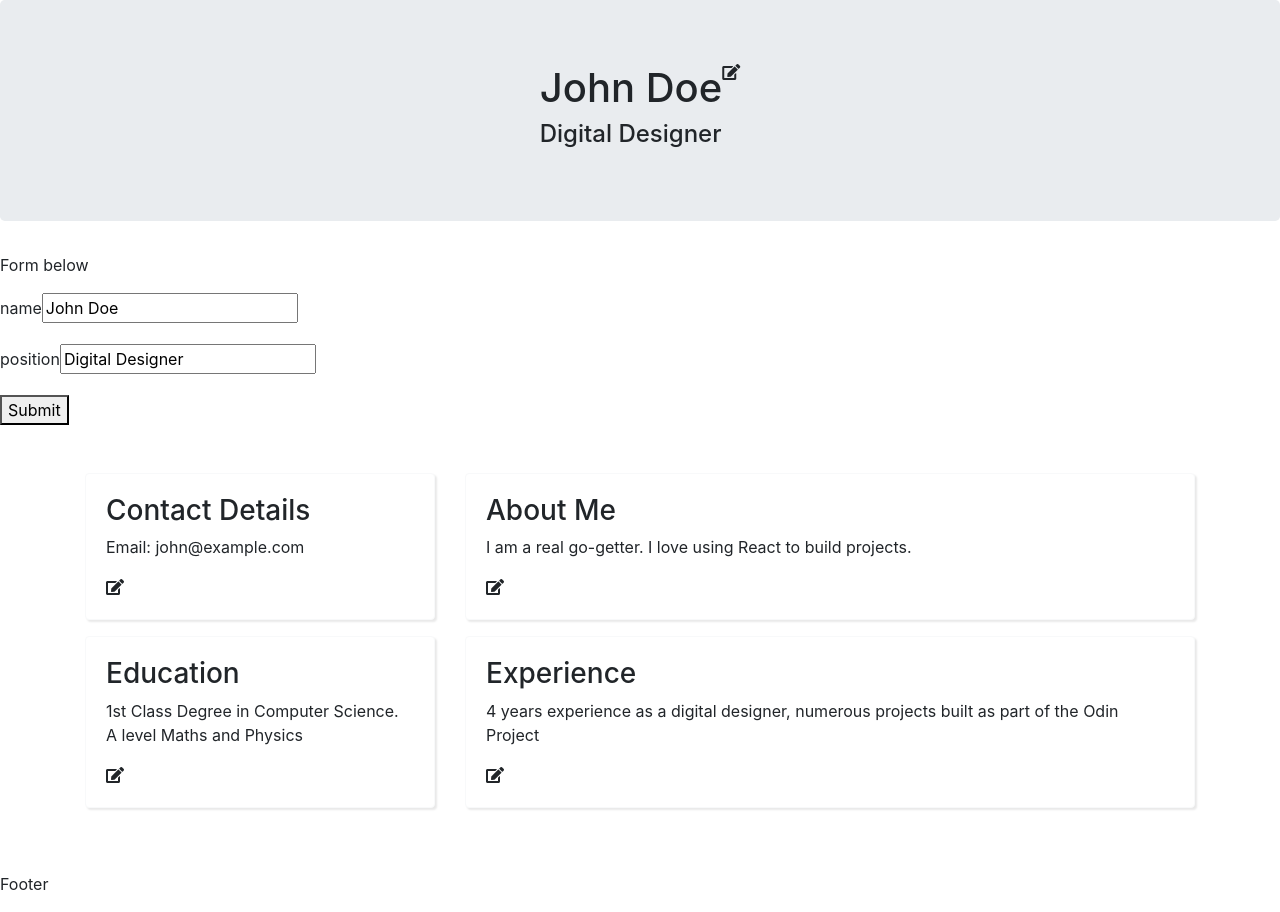
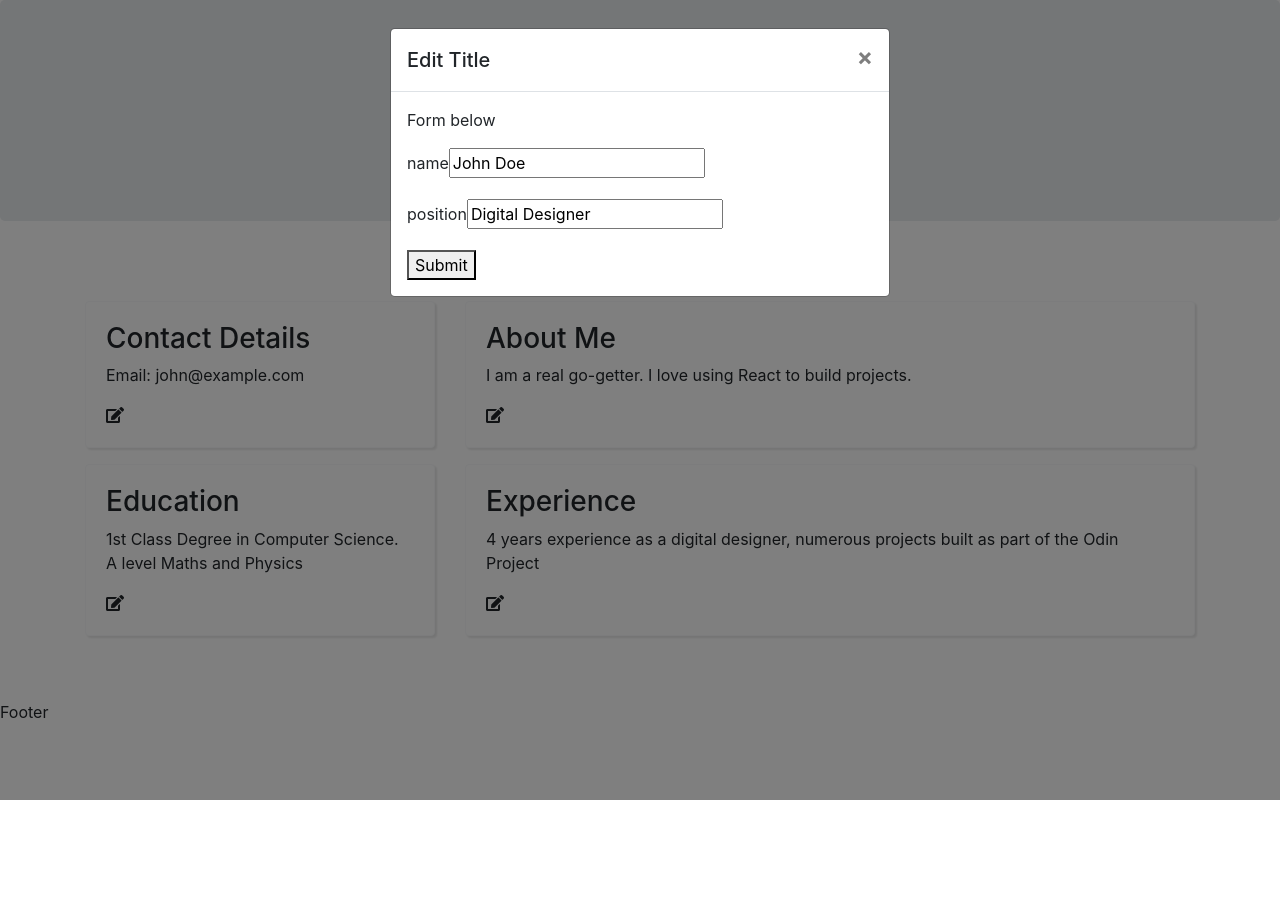
Before and after one commit to Coleus99/cv-project, a React (Create React App) app: page / in a window 1280 px wide. Both pictures are taken after a click on the icon 731 px from the left and 110 px from the top of the page. After the commit the page ends 800 px from the top, so only its background shows below. Built offline with nearby package versions, Linux system fonts and the light colour scheme.

Commit message:
edit form now displayed in Modal

```diff
--- a/public/index.html
+++ b/public/index.html
@@ -12,5 +12,7 @@
   <body>
     <noscript>You need to enable JavaScript to run this app.</noscript>
     <div id="root"></div>
+    <script src="https://code.jquery.com/jquery-3.5.1.slim.min.js" integrity="sha384-DfXdz2htPH0lsSSs5nCTpuj/zy4C+OGpamoFVy38MVBnE+IbbVYUew+OrCXaRkfj" crossorigin="anonymous"></script>
+    <script src="https://cdn.jsdelivr.net/npm/bootstrap@4.5.3/dist/js/bootstrap.bundle.min.js" integrity="sha384-ho+j7jyWK8fNQe+A12Hb8AhRq26LrZ/JpcUGGOn+Y7RsweNrtN/tE3MoK7ZeZDyx" crossorigin="anonymous"></script>
   </body>
 </html>
--- a/src/App.js
+++ b/src/App.js
@@ -53,12 +53,12 @@ class App extends Component {
     return (
       <div>
         <Header id="title" title={this.state.title} edit={this.edit} />
-        <Form fields={this.state.formFields} save={this.save} />
+        <Form fields={this.state.formFields} save={this.save} editTarget={this.state.editTarget}/>
         <main>
           <div className="py-5">
             <div className="container">
               <div className="row">
-                <div className="col-sm-4">
+                <div className="col-md-4">
                   <div className="card border-light mb-3" style={{boxShadow: `2px 2px 2px #e9e9e9`}}>
                     <Contact
                       id="contact"
@@ -67,7 +67,7 @@ class App extends Component {
                     />
                   </div>
                 </div>
-                <div className="col-sm-8">
+                <div className="col-md-8">
                   <div className="card border-light mb-3" style={{boxShadow: `2px 2px 2px #e9e9e9`}}>
                     <Profile
                       id="profile"
@@ -78,7 +78,7 @@ class App extends Component {
                 </div>
               </div>
               <div className="row">
-                <div className="col-sm-4">
+                <div className="col-md-4">
                   <div className="card border-light mb-3" style={{boxShadow: `2px 2px 2px #e9e9e9`}}>
                     <Education
                       id="education"
@@ -87,7 +87,7 @@ class App extends Component {
                     />
                   </div>
                 </div>
-                <div className="col-sm-8">
+                <div className="col-md-8">
                   <div className="card border-light mb-3" style={{boxShadow: `2px 2px 2px #e9e9e9`}}>
                     <Experience
                       id="experience"
--- a/src/components/Contact.js
+++ b/src/components/Contact.js
@@ -6,7 +6,7 @@ class Contact extends Component {
       <div className="card-body">
         <h3>Contact Details</h3>
         <p>Email: {this.props.contact.email}</p>
-        <i className="fas fa-edit" onClick={() => this.props.edit(this.props.id)}></i>
+        <i className="fas fa-edit" onClick={() => this.props.edit(this.props.id)} data-toggle="modal" data-target="#editModal"></i>
       </div>
     );
   }
--- a/src/components/Education.js
+++ b/src/components/Education.js
@@ -6,7 +6,7 @@ class Education extends Component {
       <div className="card-body">
         <h3>Education</h3>
         <p>{this.props.education.qualifications}</p>
-        <i className="fas fa-edit" onClick={() => this.props.edit(this.props.id)}></i>
+        <i className="fas fa-edit" onClick={() => this.props.edit(this.props.id)} data-toggle="modal" data-target="#editModal"></i>
       </div>
     );
   }
--- a/src/components/Experience.js
+++ b/src/components/Experience.js
@@ -6,7 +6,7 @@ class Experience extends Component {
       <div className="card-body">
         <h3>Experience</h3>
         <p>{this.props.experience.details}</p>
-        <i className="fas fa-edit" onClick={() => this.props.edit(this.props.id)}></i>
+        <i className="fas fa-edit" onClick={() => this.props.edit(this.props.id)} data-toggle="modal" data-target="#editModal"></i>
       </div>
     );
   }
--- a/src/components/Form.js
+++ b/src/components/Form.js
@@ -15,10 +15,14 @@ class Form extends Component{
   componentDidUpdate(prevProps) {
     //Typical usage, don't forget to compare the props
     if (this.props.fields !== prevProps.fields) {
-      let newState = {section : this.props.fields}
+      let newState = {section : this.props.fields, editTarget : this.properCase(this.props.editTarget)}
       this.setState(newState)
     }
    }
+   properCase = (string) => {
+    return string.replace(string[0], string[0].toUpperCase())
+   }
+
   render(){
     const editFields = Object.keys(this.props.fields).map(field => {
       return (
@@ -29,11 +33,25 @@ class Form extends Component{
       )
     })
     return(
-      <form onSubmit={(e) => this.props.save(e, this.props.fields)}>
-        <p>Form below</p>
-        {editFields}
-        <button type="submit">Submit</button>
-      </form>
+      <div className="modal fade" id="editModal" tabIndex="-1" aria-labelledby="editModalLabel" aria-hidden="true">
+        <div className="modal-dialog">
+          <div className="modal-content">
+            <div className="modal-header">
+              <h5 className="modal-title" id="editModalLabel">Edit {this.state.editTarget} </h5>
+              <button type="button" className="close" data-dismiss="modal" aria-label="Close">
+                <span aria-hidden="true">&times;</span>
+              </button>
+            </div>
+            <div className="modal-body">
+            <form onSubmit={(e) => this.props.save(e, this.props.fields)}>
+              <p>Form below</p>
+              {editFields}
+              <button type="submit">Submit</button>
+            </form>
+            </div>
+          </div>
+        </div>
+      </div>
     )
   }
 }
--- a/src/components/Header.js
+++ b/src/components/Header.js
@@ -11,6 +11,7 @@ class Header extends Component {
         <i
           className="fas fa-edit"
           onClick={() => this.props.edit(this.props.id)}
+          data-toggle="modal" data-target="#editModal"
         ></i>
       </div>
     );
--- a/src/components/Profile.js
+++ b/src/components/Profile.js
@@ -6,7 +6,7 @@ class Profile extends Component {
       <div className="card-body">
         <h3>About Me</h3>
         <p>{this.props.profile.about}</p>
-        <i className="fas fa-edit" onClick={() => this.props.edit(this.props.id)}></i>
+        <i className="fas fa-edit" onClick={() => this.props.edit(this.props.id)} data-toggle="modal" data-target="#editModal"></i>
       </div>
     );
   }
```
